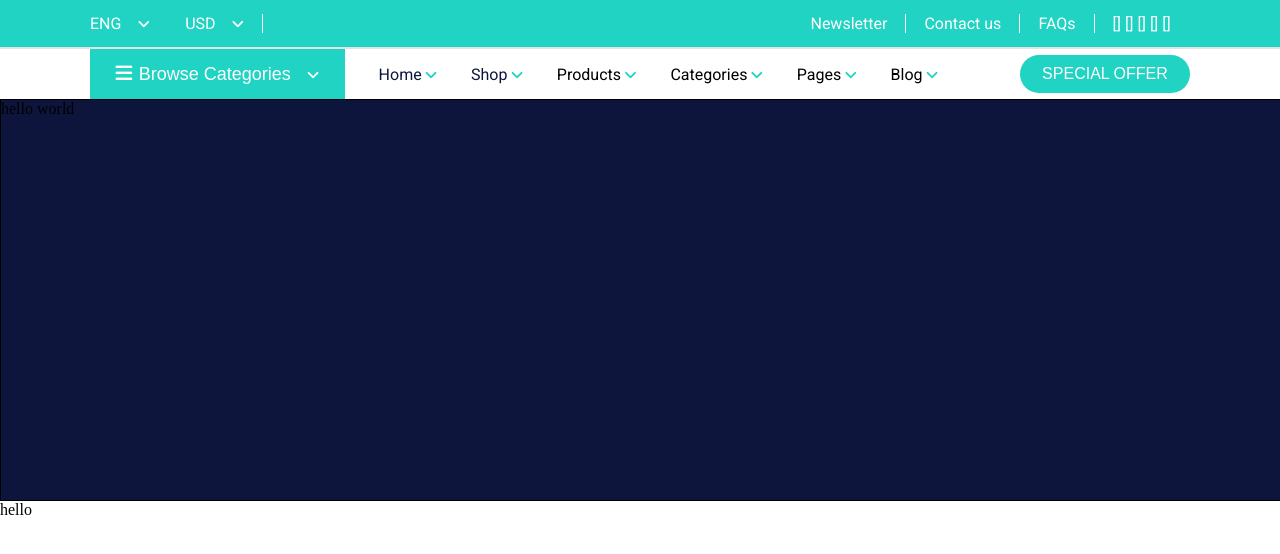
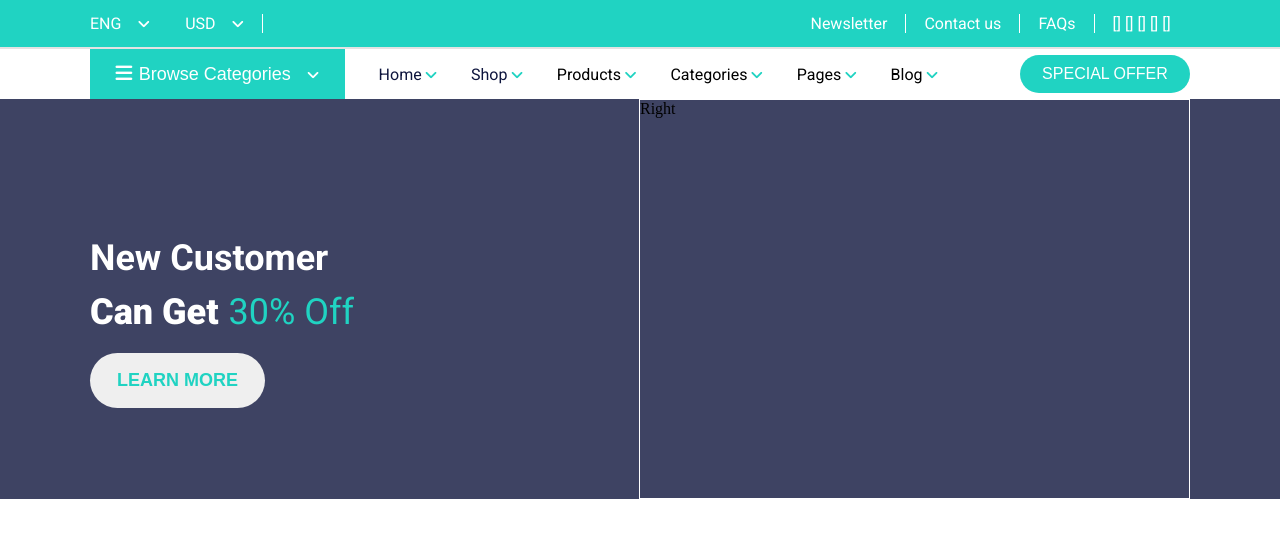
Before and after one commit to ScrumWin21/ScrumFrontEnd, a React (Create React App) app: page /ShopPage in a window 1280 px wide. Shown: the top 554 px of the page. Built offline with nearby package versions, Linux system fonts and the light colour scheme.

Commit message:
Item #83 Add text, Item #86 Add button

```diff
--- a/css/App.css
+++ b/css/App.css
@@ -1062,6 +1062,67 @@ p {
 .shopTopBannerContainer {
   width: 100%;
   height: 400px;
-  background-color: #0e153d;
-  border: 1px solid black;
+  background-color: rgba(14, 21, 61, 0.8);
+  display: flex;
+  align-items: center;
 }
+
+.shopTopBanner {
+  justify-content: space-between;
+  height: 100%;
+}
+
+.shopTopBannerLeft {
+  width: 50%;
+  font-family: "Roboto", sans-serif;
+  font-size: 2.25rem;
+  margin-top: auto;
+  margin-bottom: auto;
+}
+
+.shopTopBannerLeft h4 {
+  color: white;
+  margin-bottom: 12px;
+}
+
+.shopTopBannerLeft .shopTopBannerLeftText {
+  display: flex;
+  height: auto;
+  margin-bottom: 20px;
+}
+
+.shopTopBannerLeft .shopTopBannerLeftText h2 {
+  color: #ffffff;
+  font-size: 2.25rem;
+  height: auto;
+  margin-bottom: 0;
+  margin-right: 10px;
+}
+
+.shopTopBannerLeft .shopTopBannerLeftText h3 {
+  color: #20d3c2;
+  font-size: 2.25rem;
+}
+
+.shopTopBannerRight {
+  border: 1px solid white;
+  width: 50%;
+}
+
+.shopTopBannerButton {
+  width: 175px;
+  height: 55px;
+  color: #ffffff;
+  border: none;
+  border-radius: 50px;
+  color: #20d3c2;
+  font-size: 1.125rem;
+  font-weight: 600;
+  transition: all ease 0.2s;
+  cursor: pointer;
+}
+
+.shopTopBannerButton:hover {
+  background-color: #20d3c2;
+  color: #ffffff;
+}
--- a/scss/ShopPage/_shopBannerTop.scss
+++ b/scss/ShopPage/_shopBannerTop.scss
@@ -1,6 +1,65 @@
 .shopTopBannerContainer {
-    width: 100%;
-    height: 400px;
-    background-color: $ThemeColorDarkBlue;
-    border: 1px solid black;
+  width: 100%;
+  height: 400px;
+  background-color: rgba($ThemeColorDarkBlue, $alpha: 0.8);
+  display: flex;
+  align-items: center;
 }
+
+.shopTopBanner {
+  justify-content: space-between;
+  height: 100%;
+}
+
+.shopTopBannerLeft {
+  width: 50%;
+  font-family: $FontMain;
+  font-size: 2.25rem;
+  margin-top: auto;
+  margin-bottom: auto;
+
+  h4 {
+    color: white;
+    margin-bottom: 12px;
+  }
+
+  .shopTopBannerLeftText {
+    display: flex;
+    height: auto;
+    margin-bottom: 20px;
+
+    h2 {
+      color: $White;
+      font-size: 2.25rem;
+      height: auto;
+      margin-bottom: 0;
+      margin-right: 10px;
+    }
+    h3 {
+      color: $ThemeColorTeal;
+      font-size: 2.25rem;
+    }
+  }
+}
+
+.shopTopBannerRight {
+  border: 1px solid white;
+  width: 50%;
+}
+
+.shopTopBannerButton {
+  width: 175px;
+  height: 55px;
+  color: $White;
+  border: none;
+  border-radius: 50px;
+  color: $ThemeColorTeal;
+  font-size: 1.125rem;
+  font-weight: 600;
+  transition: all ease 0.2s;
+  cursor: pointer;
+  &:hover {
+    background-color: $ThemeColorTeal;
+    color: $White;
+  }
+}
--- a/src/components/shopDetails/ShopComponents/ShopTopBanner.js
+++ b/src/components/shopDetails/ShopComponents/ShopTopBanner.js
@@ -3,7 +3,19 @@ import React from "react";
 export const ShopTopBanner = () => {
   return (
     <>
-      <div className="containerWide shopTopBannerContainer">hello world</div>
+      <div className="ContainerWide shopTopBannerContainer">
+        <div className="ContainerRegular flex margin-lr-auto shopTopBanner">
+          <div className="shopTopBannerLeft">
+            <h4>New Customer</h4>
+            <div className="shopTopBannerLeftText">
+              <h2>Can Get</h2>
+              <h3>30% Off</h3>
+            </div>
+            <button className="shopTopBannerButton">LEARN MORE</button>
+          </div>
+          <div className="shopTopBannerRight">Right</div>
+        </div>
+      </div>
     </>
   );
 };
--- a/src/views/ShopPage.js
+++ b/src/views/ShopPage.js
@@ -2,8 +2,9 @@ import React from "react";
 import { ShopTopBanner } from "../components/shopDetails/ShopComponents/ShopTopBanner";
 
 export const ShopPage = () => {
-    return <>
-        <ShopTopBanner />
-        <div>hello</div>
+  return (
+    <>
+      <ShopTopBanner />
     </>
+  );
 };
```
